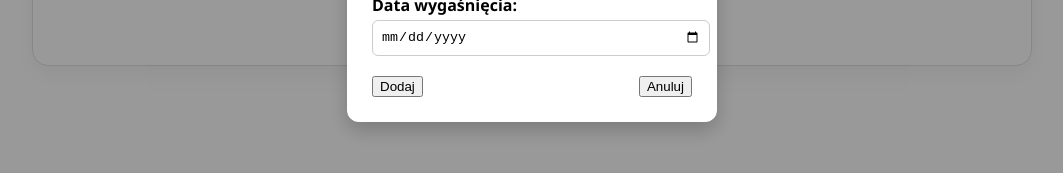
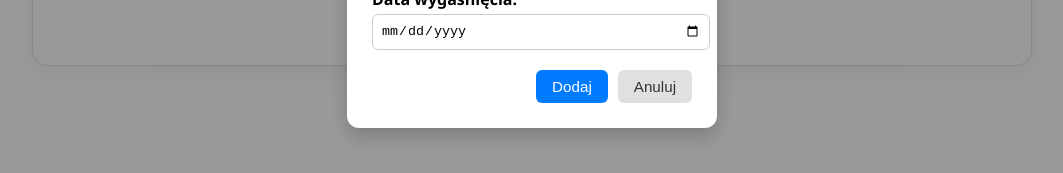
Before and after one commit to Szabson123/MachineFixtureFront, a React app: page /goldens in a window 1280 px wide. Both pictures are taken after a click on the button "Dodaj nowy wzorzec". Shown: the part 481-654 px from the top of the page, without its empty margins (108-1171 px from the left). Built offline with nearby package versions, Linux system fonts and the light colour scheme; no server answers; the HTML template or start-up script is replaced by a standard one.

Commit message:
checkpoint

```diff
--- a/src/components/AddGoldenModal.css
+++ b/src/components/AddGoldenModal.css
@@ -44,3 +44,48 @@
     justify-content: space-between;
     margin-top: 20px;
   }
+
+  .footer-credit {
+    text-align: center;
+    margin-top: 40px;
+    font-size: 0.9rem;
+    color: #666;
+  }
+
+  .modal-buttons {
+    display: flex;
+    justify-content: flex-end;
+    gap: 10px;
+    margin-top: 20px;
+  }
+
+  .modal-buttons button {
+    padding: 8px 16px;
+    border: none;
+    border-radius: 6px;
+    font-size: 0.95rem;
+    cursor: pointer;
+    transition: background-color 0.2s ease, box-shadow 0.2s ease;
+  }
+
+  /* Dodaj - Przyjemny niebieski */
+  .modal-buttons button[type="submit"] {
+    background-color: #007bff;
+    color: white;
+  }
+
+  .modal-buttons button[type="submit"]:hover {
+    background-color: #0069d9;
+    box-shadow: 0 2px 6px rgba(0, 0, 0, 0.1);
+  }
+
+  /* Anuluj - Szary */
+  .modal-buttons button[type="button"] {
+    background-color: #e0e0e0;
+    color: #333;
+  }
+
+  .modal-buttons button[type="button"]:hover {
+    background-color: #d5d5d5;
+    box-shadow: 0 2px 4px rgba(0, 0, 0, 0.1);
+  }
--- a/src/components/AddGoldenModal.tsx
+++ b/src/components/AddGoldenModal.tsx
@@ -1,5 +1,12 @@
 import React, { useState } from 'react';
 import './AddGoldenModal.css';
+
+function getCookie(name: string): string {
+    const value = `; ${document.cookie}`;
+    const parts = value.split(`; ${name}=`);
+    if (parts.length === 2) return parts.pop()!.split(';').shift()!;
+    return '';
+  }
 
 type Props = {
   onClose: () => void;
@@ -23,11 +30,15 @@ const AddGoldenModal: React.FC<Props> = ({onClose, onSuccess }) => {
     };
 
     try {
-      const res = await fetch('http://127.0.0.1:8000/api/golden-samples/add-golden/', {
-        method: 'POST',
-        headers: { 'Content-Type': 'application/json' },
-        body: JSON.stringify(payload),
-      });
+        const res = await fetch('/api/golden-samples/add-golden/', {
+            method: 'POST',
+            headers: {
+              'Content-Type': 'application/json',
+              'X-CSRFToken': getCookie('csrftoken'), // jeśli backend wymaga
+            },
+            credentials: 'include', // ← TO JEST KLUCZ!
+            body: JSON.stringify(payload),
+          });
 
       if (res.ok) {
         onSuccess();
--- a/src/components/GoldenSamples.tsx
+++ b/src/components/GoldenSamples.tsx
@@ -148,6 +148,9 @@ const GoldenList: React.FC = () => {
           }}
         />
       )}
+      <div className="footer-creditt">
+        Created by Krzysztof Balcerzak & Szymon Żaba
+      </div>
     </div>
   );
 };
--- a/src/components/golden-list.css
+++ b/src/components/golden-list.css
@@ -25,7 +25,7 @@
 
 .list-container {
     overflow-y: auto;
-    max-height: calc(660px - 60px); /* 60px na header */
+    max-height: calc(620px - 60px); /* 60px na header */
     padding-right: 8px;
     margin-top: 12px;
     scrollbar-width: thin;
@@ -171,3 +171,11 @@
 .add-pattern-btn:hover {
     background-color: #bbdefb; /* ciemniejsze przy najechaniu */
 }
+
+.footer-creditt {
+    font-family: 'Inter', sans-serif;
+    text-align: center;
+    margin-top: 40px;
+    font-size: 0.9rem;
+    color: #666;
+  }
--- a/vite.config.ts
+++ b/vite.config.ts
@@ -9,7 +9,6 @@ export default defineConfig({
         target: 'http://127.0.0.1:8000',
         changeOrigin: true,
         secure: false,
-        // rewrite: (path) => path.replace(/^\/api/, '') // <- opcjonalne
       },
     },
   },
```
